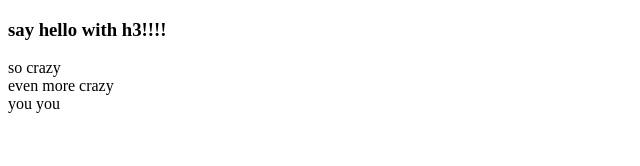
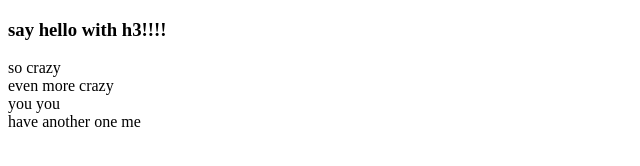
Before and after one commit to jsixx777/newnewagain, a plain HTML site: page index.html in a window 1280 px wide. Shown: the whole page, without its empty margins (0-640 px from the left). Drawn offline with Linux system fonts and the light colour scheme.

Commit message:
have anther on me

```diff
--- a/index.html
+++ b/index.html
@@ -12,5 +12,6 @@
     <div>so crazy</div>
     <div>even more crazy</div>
     <div>you you</div>
+    <div>have another one me</div>
 </body>
 </html>
```
